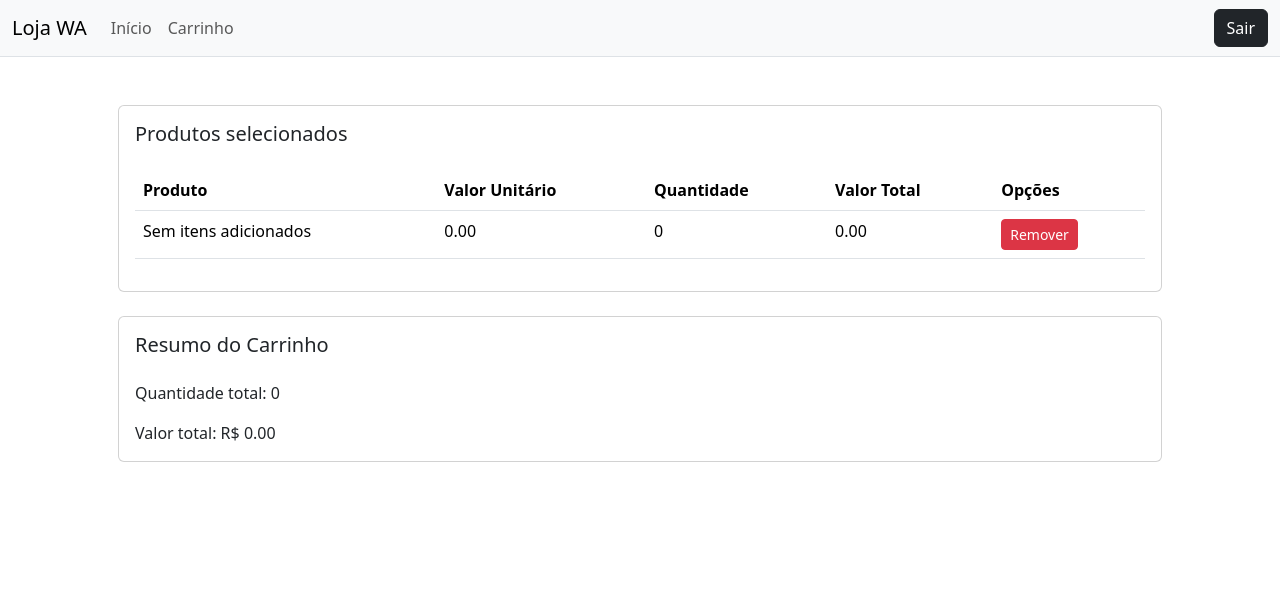
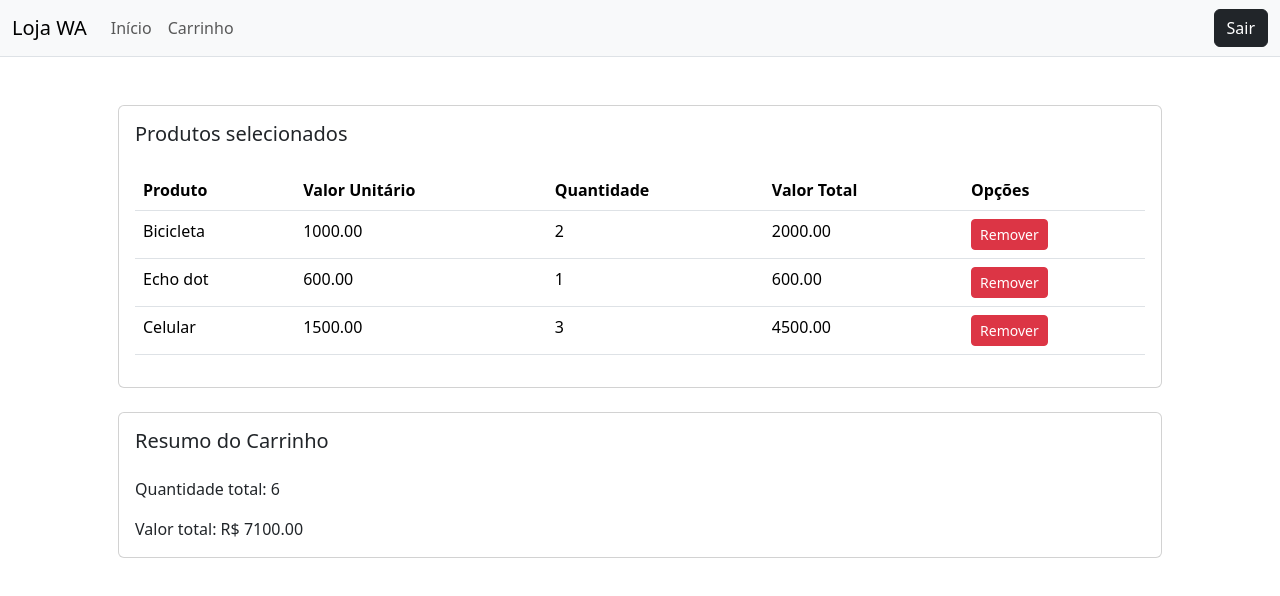
Before and after one commit to Sennaf0x/WebAcademy, a Next.js app in the folder WACAD014-FRONTEND/tp01/loja/: page /carrinho in a window 1280 px wide. Shown: the top 596 px of the page. Built offline with nearby package versions, Linux system fonts and the light colour scheme.

Commit message:
Adicionando useState na pagina de carrinho

```diff
--- a/WACAD014-FRONTEND/tp01/loja/src/app/carrinho/page.tsx
+++ b/WACAD014-FRONTEND/tp01/loja/src/app/carrinho/page.tsx
@@ -1,24 +1,25 @@
 "use client";
-import React from "react";
+import React, { useState } from "react";
 import ListagemCarrinho from "../components/ListagemCarrinho/ListagemCarrinho";
-import { mockItensCarrinho } from "../mocks/itensCarrinho";
+import { ItensListaCarrinho } from "../mocks/itensListaCarrinho";
 import ResumoCarrinho from "../components/ResumoCarrinho/ResumoCarrinho";
-
-
+import { ItemCarrinho as ItemCarrinhoType } from "@/app/types/carrinho";
 
 export default function Carrinho() {
 
-  const quantidadeTotal = mockItensCarrinho.reduce((total, item) => total + item.quantidade, 0);
-  const valorTotal = mockItensCarrinho.reduce((total, item) => total + item.preco * item.quantidade, 0);
+    const [itensCarrinho, setItensCarrinho] = useState<ItemCarrinhoType[]>(ItensListaCarrinho);
+    const quantidadeTotal = itensCarrinho.reduce((total, item) => total + item.quantidade, 0);
+    const valorTotal = itensCarrinho.reduce((total, item) => total + item.preco * item.quantidade, 0);
+    const removerItemDoCarrinho = (id: string) => {
+        setItensCarrinho(prevItens => prevItens.filter(item => item.id !== id));
+    };
 
     return (
-    <>
         <main>
             <div className="container p-5">
-                <ListagemCarrinho itensCarrinho={mockItensCarrinho} />
+                <ListagemCarrinho itensCarrinho={itensCarrinho} removerItemDoCarrinho={removerItemDoCarrinho} />
                 <ResumoCarrinho quantidadeTotal={quantidadeTotal} valorTotal={valorTotal} />
             </div>
         </main>
-    </>
     );
 }
--- a/WACAD014-FRONTEND/tp01/loja/src/app/components/ItemCarrinho/MockItensCarrinho.tsx
+++ b/WACAD014-FRONTEND/tp01/loja/src/app/components/ItemCarrinho/MockItensCarrinho.tsx
@@ -2,21 +2,28 @@ import React from "react";
 
 interface ItemProps {
     item: {
-        nome: string;      // Nome do item
-        quantidade: number; // Quantidade do item
-        preco: number;      // Preço do item
+        id: string;
+        nome: string;
+        quantidade: number;
+        preco: number;
     };
+    removerItem: (id: string) => void;
 }
 
-const ItemCarrinho: React.FC<ItemProps> = ({ item }) => {
+const ItemCarrinho: React.FC<ItemProps> = ({ item, removerItem }) => {
     return (
-        <tr >
+        <tr>
             <td className="col">{item.nome}</td>
             <td className="col">{item.preco.toFixed(2)}</td>
             <td className="col">{item.quantidade}</td>
             <td className="col">{(item.preco * item.quantidade).toFixed(2)}</td>
             <td className="col">
-                <button className="btn btn-danger btn-sm">Remover</button>
+                <button
+                    className="btn btn-danger btn-sm"
+                    onClick={() => removerItem(item.id)}
+                >
+                    Remover
+                </button>
             </td>
         </tr>
     );
--- a/WACAD014-FRONTEND/tp01/loja/src/app/components/ListagemCarrinho/ListagemCarrinho.tsx
+++ b/WACAD014-FRONTEND/tp01/loja/src/app/components/ListagemCarrinho/ListagemCarrinho.tsx
@@ -4,15 +4,14 @@ import { ItemCarrinho as ItemCarrinhoType } from "@/app/types/carrinho";
 
 interface ListagemCarrinhoProps {
     itensCarrinho: ItemCarrinhoType[];
+    removerItemDoCarrinho: (id: string) => void;
 }
 
-const ListagemCarrinho: React.FC<ListagemCarrinhoProps> = ({ itensCarrinho }) => {
+const ListagemCarrinho: React.FC<ListagemCarrinhoProps> = ({ itensCarrinho, removerItemDoCarrinho }) => {
     return (
         <div className="card mb-4">
             <div className="row card-body">
-              <h5 className="card-title mb-4 fw-light">
-                Produtos selecionados
-              </h5>
+                <h5 className="card-title mb-4 fw-light">Produtos selecionados</h5>
                 <div className="table-responsive">
                     <table className="table ">
                         <thead>
@@ -26,7 +25,7 @@ const ListagemCarrinho: React.FC<ListagemCarrinhoProps> = ({ itensCarrinho }) =>
                         </thead>
                         <tbody>
                             {itensCarrinho.map((item) => (
-                                    <ItemCarrinho key={item.id} item={item} />
+                                <ItemCarrinho key={item.id} item={item} removerItem={removerItemDoCarrinho} /> // Passando a função
                             ))}
                         </tbody>
                     </table>
--- /dev/null
+++ b/WACAD014-FRONTEND/tp01/loja/src/app/mocks/itensListaCarrinho.ts
@@ -0,0 +1,7 @@
+import { ItemCarrinho } from "../types/carrinho";
+
+export const ItensListaCarrinho: ItemCarrinho[] = [
+  { id: "1", nome: "Bicicleta", preco: 1000, quantidade: 2 },
+  { id: "2", nome: "Echo dot", preco: 600, quantidade: 1 },
+  { id: "3", nome: "Celular", preco: 1500, quantidade: 3 },
+];
```
Lines whose indentation alone changed are shown as unchanged.
